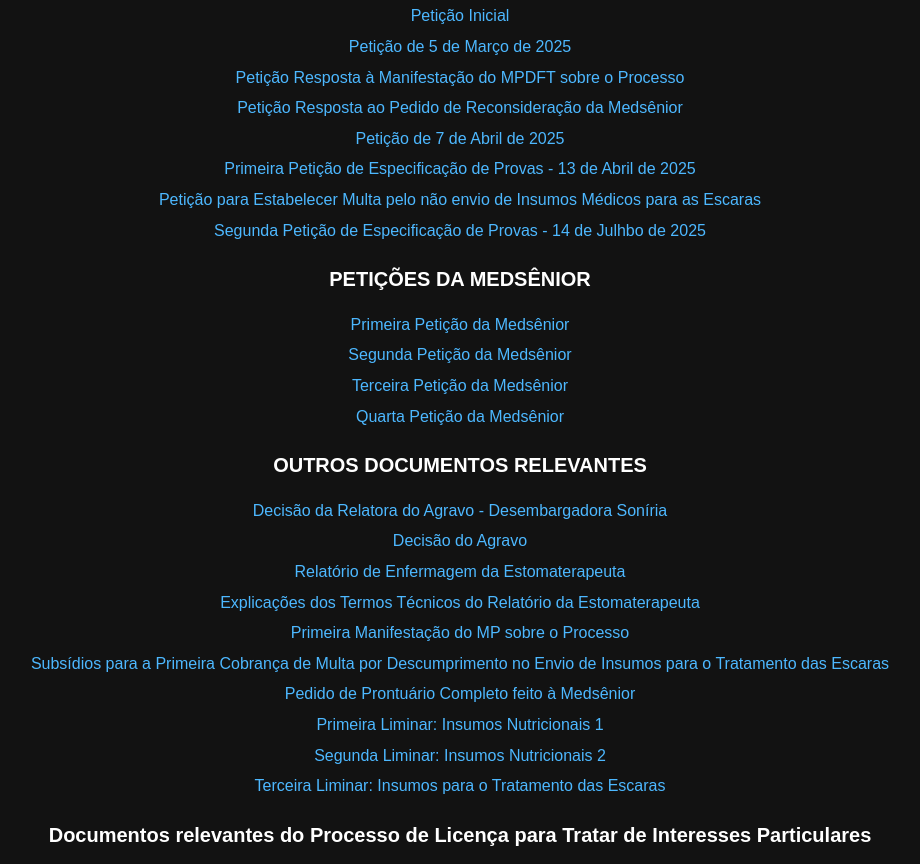
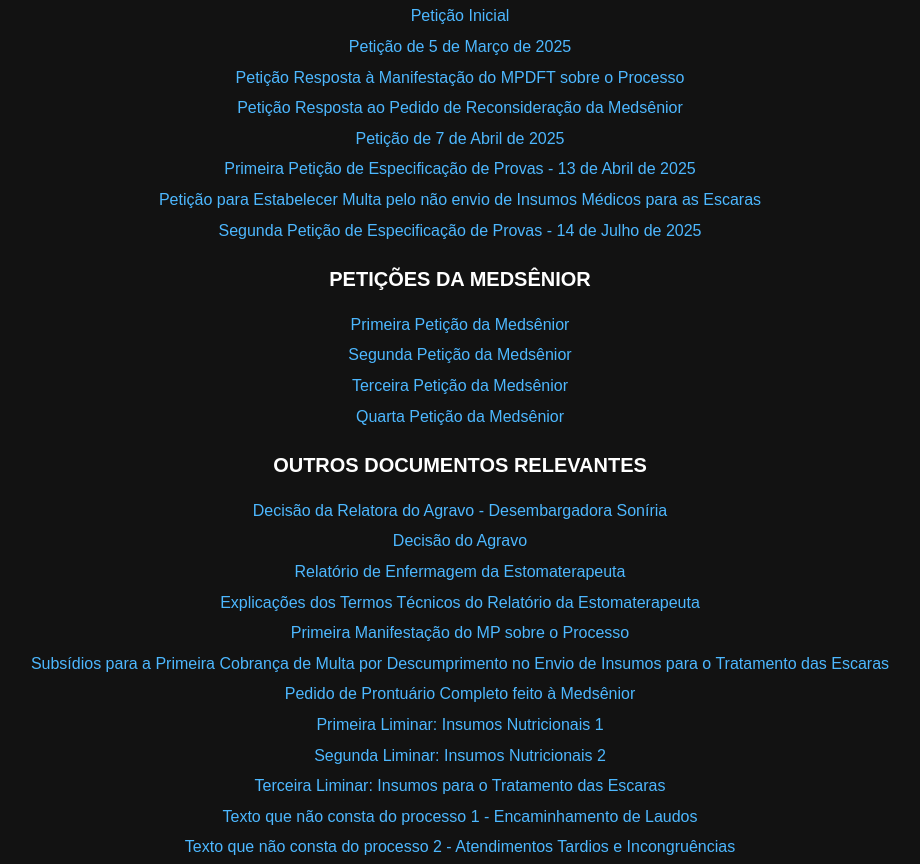
Before and after one commit to psicspsix/LerPDFsemGoogle, a plain HTML site: page index.html in a window 1280 px wide. Shown: the part 433-1297 px from the top of the page, without its empty margins (200-1120 px from the left). Drawn offline with Linux system fonts and the light colour scheme.

Commit message:
Update index.html

```diff
--- a/index.html
+++ b/index.html
@@ -94,7 +94,7 @@
         <a href="https://mozilla.github.io/pdf.js/web/viewer.html?file=https://raw.githubusercontent.com/psicspsix/LerPDFemLinksFixos/main/PDFs/Peti%C3%A7%C3%A3o%20JPV%202%20-%200740065-84.2024.8.07.0001%20%C2%B7%20Processo%20Judicial%20Eletr%C3%B4nico%20-%201%C2%BA%20Grau.pdf" target="_blank">Petição de 7 de Abril de 2025</a>
         <a href="https://mozilla.github.io/pdf.js/web/viewer.html?file=https://raw.githubusercontent.com/psicspsix/LerPDFemLinksFixos/main/PDFs/Peti%C3%A7%C3%A3o%20JPV%203%20-%200740065-84.2024.8.07.0001%20%C2%B7%20Processo%20Judicial%20Eletr%C3%B4nico%20-%201%C2%BA%20Grau.pdf" target="_blank">Primeira Petição de Especificação de Provas - 13 de Abril de 2025</a>
         <a href="https://mozilla.github.io/pdf.js/web/viewer.html?file=https://raw.githubusercontent.com/psicspsix/LerPDFemLinksFixos/main/PDFs/Peti%C3%A7%C3%A3o%20JPV%204%20-%200740065-84.2024.8.07.0001%20%C2%B7%20Processo%20Judicial%20Eletr%C3%B4nico%20-%201%C2%BA%20Grau.pdf" target="_blank">Petição para Estabelecer Multa pelo não envio de Insumos Médicos para as Escaras</a>
-        <a href="https://mozilla.github.io/pdf.js/web/viewer.html?file=https://raw.githubusercontent.com/psicspsix/LerPDFemLinksFixos/main/PDFs/14-07-2025%20-%20Nova%20especifica%C3%A7%C3%A3o%20de%20provas%20e%20outros%20-%20VERS%C3%83O%20FINAL.pdf" target="_blank">Segunda Petição de Especificação de Provas - 14 de Julhbo de 2025</a>
+        <a href="https://mozilla.github.io/pdf.js/web/viewer.html?file=https://raw.githubusercontent.com/psicspsix/LerPDFemLinksFixos/main/PDFs/14-07-2025%20-%20Nova%20especifica%C3%A7%C3%A3o%20de%20provas%20e%20outros%20-%20VERS%C3%83O%20FINAL.pdf" target="_blank">Segunda Petição de Especificação de Provas - 14 de Julho de 2025</a>
         <h2>PETIÇÕES DA MEDSÊNIOR</h2>
         <a href="https://mozilla.github.io/pdf.js/web/viewer.html?file=https://raw.githubusercontent.com/psicspsix/LerPDFemLinksFixos/main/PDFs/Peti%C3%A7%C3%A3o%20MED%20-%200740065-84.2024.8.07.0001%20%C2%B7%20Processo%20Judicial%20Eletr%C3%B4nico%20-%201%C2%BA%20Grau.pdf" target="_blank">Primeira Petição da Medsênior</a>
         <a href="https://mozilla.github.io/pdf.js/web/viewer.html?file=https://raw.githubusercontent.com/psicspsix/LerPDFemLinksFixos/main/PDFs/Peti%C3%A7%C3%A3o%20MED%202%20-%200740065-84.2024.8.07.0001%20%C2%B7%20Processo%20Judicial%20Eletr%C3%B4nico%20-%201%C2%BA%20Grau.pdf" target="_blank">Segunda Petição da Medsênior</a>
@@ -111,6 +111,8 @@
         <a href="https://mozilla.github.io/pdf.js/web/viewer.html?file=https://raw.githubusercontent.com/psicspsix/LerPDFemLinksFixos/main/PDFs/Primeira%20Liminar.pdf" target="_blank">Primeira Liminar: Insumos Nutricionais 1</a>
         <a href="https://mozilla.github.io/pdf.js/web/viewer.html?file=https://raw.githubusercontent.com/psicspsix/LerPDFemLinksFixos/main/PDFs/Segunda%20Liminar.pdf" target="_blank">Segunda Liminar: Insumos Nutricionais 2</a>
         <a href="https://mozilla.github.io/pdf.js/web/viewer.html?file=https://raw.githubusercontent.com/psicspsix/LerPDFemLinksFixos/main/PDFs/Terceira%20Liminar.pdf" target="_blank">Terceira Liminar: Insumos para o Tratamento das Escaras</a>
+        <a href="https://mozilla.github.io/pdf.js/web/viewer.html?file=https://raw.githubusercontent.com/psicspsix/LerPDFemLinksFixos/main/PDFs/Textos%20que%20n%C3%A3o%20constam%20do%20processo%201%20-%20Encaminhamento%20de%20laudos%20-%20enviado%20ao%20adv%20Luis.pdf" target="_blank">Texto que não consta do processo 1 - Encaminhamento de Laudos</a>
+        <a href="https://mozilla.github.io/pdf.js/web/viewer.html?file=https://raw.githubusercontent.com/psicspsix/LerPDFemLinksFixos/main/PDFs/Textos%20que%20n%C3%A3o%20constam%20do%20processo%202%20-%20Atendimentos%20tardios%20e%20incongru%C3%AAncias.pdf" target="_blank">Texto que não consta do processo 2 - Atendimentos Tardios e Incongruências</a>
         <h2>Documentos relevantes do Processo de Licença para Tratar de Interesses Particulares</h2>
         <a href="https://mozilla.github.io/pdf.js/web/viewer.html?file=https://raw.githubusercontent.com/psicspsix/LerPDFemLinksFixos/main/PDFs/SEI_0.01.000.1.005310_2017_42%20(1).pdf" target="_blank">Processo Inicial de Concessão da Licença na ESMPU</a>
         <a href="https://mozilla.github.io/pdf.js/web/viewer.html?file=https://raw.githubusercontent.com/psicspsix/LerPDFemLinksFixos/main/PDFs/SEI_0.01.000.1.005310_2017_42%20-%20Vers%C3%A3o%20impressa%20em%2014%20de%20julho%20de%202025.pdf" target="_blank">Processo Inicial de Concessão da Licença na ESMPU - Versão Impressa em 14 de Julho de 2025</a>
```
